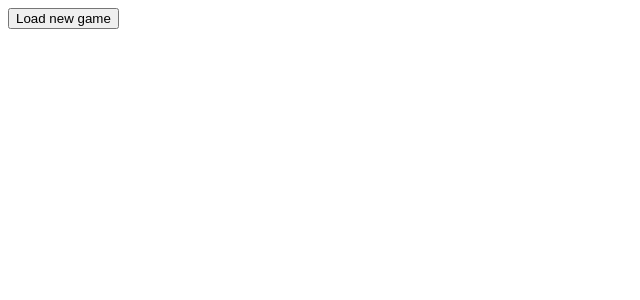
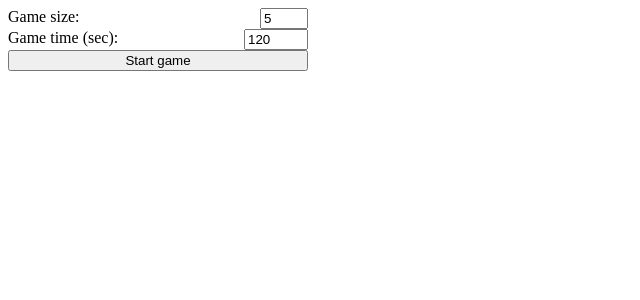
Before and after one commit to msarkisian/wordtwist, a React (Vite) app in the folder client/: page / in a window 1280 px wide. Shown: the top 300 px of the page, without its empty margins (0-640 px from the left). Built offline with nearby package versions, Linux system fonts and the light colour scheme.

Commit message:
pregame options menu added

```diff
--- a/client/src/components/gameboard/GameBoard.css
+++ b/client/src/components/gameboard/GameBoard.css
@@ -23,3 +23,18 @@
 .gameStatsContainer {
   padding-left: 5%;
 }
+
+.gameForm {
+  display: flex;
+  flex-flow: column wrap;
+  max-width: 300px;
+}
+
+/* .gameForm>* {
+  max-width: 20%;
+} */
+
+.gameForm>label {
+  display: flex;
+  justify-content: space-between;
+}
--- a/client/src/components/gameboard/GameBoard.tsx
+++ b/client/src/components/gameboard/GameBoard.tsx
@@ -2,6 +2,7 @@ import React, { useEffect, useRef, useState } from 'react';
 import { Letter } from './Letter';
 import './GameBoard.css';
 import { GameData, GameGrid } from '../../@types';
+import { GameOptions } from './GameOptions';
 
 interface GameBoardProps {}
 
@@ -9,7 +10,7 @@ export const GameBoard: React.FC<GameBoardProps> = ({}) => {
   const [grid, setGrid] = useState<GameGrid | null>(null);
   const [foundWords, setFoundWords] = useState<string[]>([]);
   const [score, setScore] = useState(0);
-  const [remainingTime, setRemainingTime] = useState<number | null>(null);
+  const [remainingTime, setRemainingTime] = useState<number>(120);
   const timerIntervalRef = useRef<number | undefined>(undefined);
   // not setting this to falses on initialization to account for different game sizes
   const [selectedLetters, setSelectedLetters] = useState<boolean[][] | null>(
@@ -19,7 +20,11 @@ export const GameBoard: React.FC<GameBoardProps> = ({}) => {
   // this is to allow backtracking to remove letters from the selection
   const [letterPath, setLetterPath] = useState<[number, number][]>([]);
   const [validWords, setValidWords] = useState<string[]>([]);
+  const [preGame, setPreGame] = useState(true);
   const [postGame, setPostGame] = useState(false);
+
+  // generational state:
+  const [size, setSize] = useState(5);
 
   const handleMouseDown = (y: number, x: number) => {
     if (!grid) return;
@@ -75,6 +80,20 @@ export const GameBoard: React.FC<GameBoardProps> = ({}) => {
     setLetterPath([]);
   };
 
+  const startGame = async () => {
+    const res = await fetch(`/game/${size}`);
+    const jsonRes: GameData = await res.json();
+    setGrid(jsonRes.data.grid);
+    setValidWords(jsonRes.data.valid_words);
+    setSelectedLetters(
+      Array(jsonRes.data.grid.length).fill(
+        Array(jsonRes.data.grid.length).fill(false)
+      )
+    );
+    startTimer();
+    setPreGame(false);
+  };
+
   const startTimer = () => {
     timerIntervalRef.current = setInterval(() => {
       setRemainingTime((t) => t! - 1);
@@ -88,40 +107,52 @@ export const GameBoard: React.FC<GameBoardProps> = ({}) => {
     }
   }, [remainingTime]);
 
-  if (!grid) {
+  if (preGame) {
     return (
-      <button
-        onClick={() => {
-          fetch('/game/5')
-            .then((res) => res.json())
-            .then((jsonRes: GameData) => {
-              setGrid(jsonRes.data.grid);
-              setValidWords(jsonRes.data.valid_words);
-              setSelectedLetters(
-                Array(jsonRes.data.grid.length).fill(
-                  Array(jsonRes.data.grid.length).fill(false)
-                )
-              );
-              setRemainingTime(180);
-              startTimer();
-            });
-        }}
-      >
-        Load new game
-      </button>
+      <GameOptions
+        remainingTime={remainingTime}
+        setRemainingTime={setRemainingTime}
+        size={size}
+        setSize={setSize}
+        startGame={startGame}
+      />
     );
   }
+
+  // if (!grid) {
+  //   return (
+  //     <button
+  //       onClick={() => {
+  //         fetch('/game/5')
+  //           .then((res) => res.json())
+  //           .then((jsonRes: GameData) => {
+  //             setGrid(jsonRes.data.grid);
+  //             setValidWords(jsonRes.data.valid_words);
+  //             setSelectedLetters(
+  //               Array(jsonRes.data.grid.length).fill(
+  //                 Array(jsonRes.data.grid.length).fill(false)
+  //               )
+  //             );
+  //             setRemainingTime(180);
+  //             startTimer();
+  //           });
+  //       }}
+  //     >
+  //       Load new game
+  //     </button>
+  //   );
+  // }
 
   return (
     <div className="gameContainer">
       <div
         className="gameGrid"
         style={{
-          gridTemplateColumns: `${100 / grid.length}%`.repeat(grid.length),
+          gridTemplateColumns: `${100 / grid!.length}%`.repeat(grid!.length),
         }}
-        onMouseUp={() => handleMouseUp(grid.length)}
+        onMouseUp={() => handleMouseUp(grid!.length)}
       >
-        {grid.map((row, y) =>
+        {grid!.map((row, y) =>
           row.map((column, x) => (
             <Letter
               key={`${x},${y}`}
--- /dev/null
+++ b/client/src/components/gameboard/GameOptions.tsx
@@ -0,0 +1,52 @@
+import React from 'react';
+
+interface GameOptionsProps {
+  remainingTime: number;
+  setRemainingTime: (time: number) => void;
+  size: number;
+  setSize: (size: number) => void;
+  startGame: () => void;
+}
+
+export const GameOptions: React.FC<GameOptionsProps> = ({
+  remainingTime,
+  setRemainingTime,
+  size,
+  setSize,
+  startGame,
+}) => {
+  return (
+    <form className="gameForm">
+      <label>
+        Game size:
+        <input
+          type="number"
+          name="size"
+          value={size}
+          min="3"
+          max="8"
+          onChange={(e) => setSize(Number(e.target.value))}
+        />
+      </label>
+      <label>
+        Game time (sec):
+        <input
+          type="number"
+          name="time"
+          value={remainingTime}
+          min="10"
+          max="600"
+          onChange={(e) => setRemainingTime(Number(e.target.value))}
+        />
+      </label>
+      <input
+        type={'submit'}
+        value="Start game"
+        onClick={(e) => {
+          e.preventDefault();
+          startGame();
+        }}
+      />
+    </form>
+  );
+};
```
